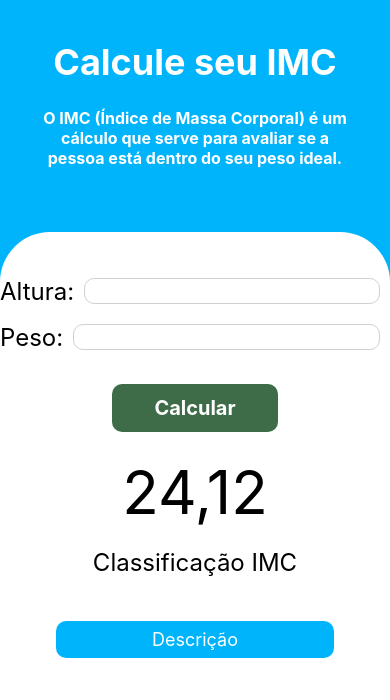
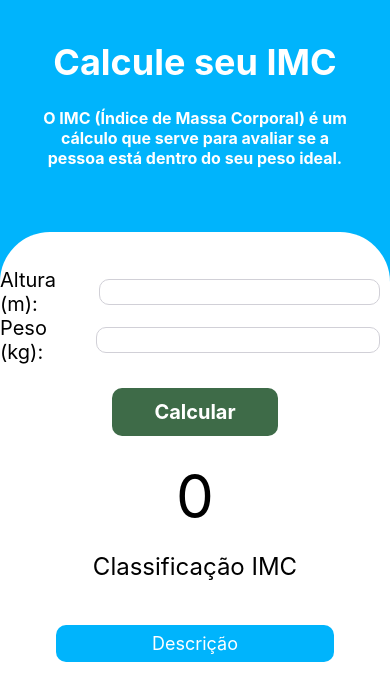
Before and after one commit to matheus-curvelo/IMC, a React Native app: screen / in a window 390 px wide. Shown: the top 700 px of the page. Built offline with nearby package versions, Linux system fonts and the light colour scheme.

Commit message:
Calculando IMC

```diff
--- a/App.js
+++ b/App.js
@@ -1,5 +1,5 @@
 import React from 'react';
-import {Component} from 'react';
+import { Component } from 'react';
 import {
   Button,
   SafeAreaView,
@@ -11,74 +11,94 @@ import {
   TouchableOpacity,
   useColorScheme,
   View,
+  Keyboard
 } from 'react-native';
 
 class App extends Component {
   constructor(props) {
     super(props);
-  this.state = {
+    this.state = {
 
-   }
+      altura: '',
+      setAltura: '',
+
+      peso: '',
+      setPeso: '',
+
+      imc: '0',
+      nivel: 'Classificação IMC'
+    }
+
+    this.calcular = this.calcular.bind(this)
+
+  }
+
+  calcular() {
+    if (this.state.setAltura === '' || this.state.setPeso === '') {
+      alert('Preencha todos os dados!')
+      Keyboard.dismiss()
+    } else
+
+      this.state.setAltura = parseFloat(this.state.setAltura)
+    this.state.setPeso = parseFloat(this.state.setPeso)
+
+    // this.setState({altura: this.state.setAltura})
+    // this.setState({peso: this.state.setPeso})
+
+    const altura = this.state.setAltura * this.state.setAltura
+    const peso = this.state.setPeso
+    const conta = peso / altura
+
+    this.setState({ imc: conta.toFixed(2) })
+
+    Keyboard.dismiss()
 
   }
   render() {
     return (
       <View style={styles.container}>
-
         <View style={styles.topArea}>
           <Text style={styles.topTitle}>
             Calcule seu IMC
           </Text>
-
           <Text style={styles.topText}>
             O IMC (Índice de Massa Corporal) é um cálculo que serve para avaliar se a pessoa está dentro do seu peso ideal.
           </Text>
         </View>
-
         <View style={styles.bottomArea}>
-
           <View style={styles.inputArea}>
             <Text style={styles.text}>
-              Altura:
+              Altura (m):
             </Text>
-            <TextInput style={styles.inputText}/>
+            <TextInput style={styles.inputText} keyboardType={'numeric'} onChangeText={(text) => this.setState({ setAltura: text })} />
           </View>
-
           <View style={styles.inputArea}>
             <Text style={styles.text}>
-              Peso:
+              Peso (kg):
             </Text>
-            <TextInput style={styles.inputText}/>
+            <TextInput style={styles.inputText} keyboardType={'numeric'} onChangeText={(text) => this.setState({ setPeso: text })} />
           </View>
-
-          <TouchableOpacity style={styles.buttonArea}>
+          <TouchableOpacity style={styles.buttonArea} onPress={this.calcular}>
             <Text style={styles.buttonCalcText}>
               Calcular
             </Text>
           </TouchableOpacity>
-
           <View style={styles.resultArea}>
             <Text style={styles.resultText}>
-              24,12
+              {this.state.imc}
             </Text>
-
             <Text style={styles.resultClassification}>
-              Classificação IMC
+              {this.state.nivel}
             </Text>
           </View>
-
           <TouchableOpacity style={styles.buttonArea}>
             <Text style={styles.buttonDescriptionText}>
               Descrição
             </Text>
           </TouchableOpacity>
-
-
-
         </View>
-
       </View>
-     );
+    );
   }
 }
 
@@ -132,7 +152,7 @@ const styles = StyleSheet.create({
   },
 
   text: {
-    fontSize: 24
+    fontSize: 20
   },
 
   inputText: {
```
